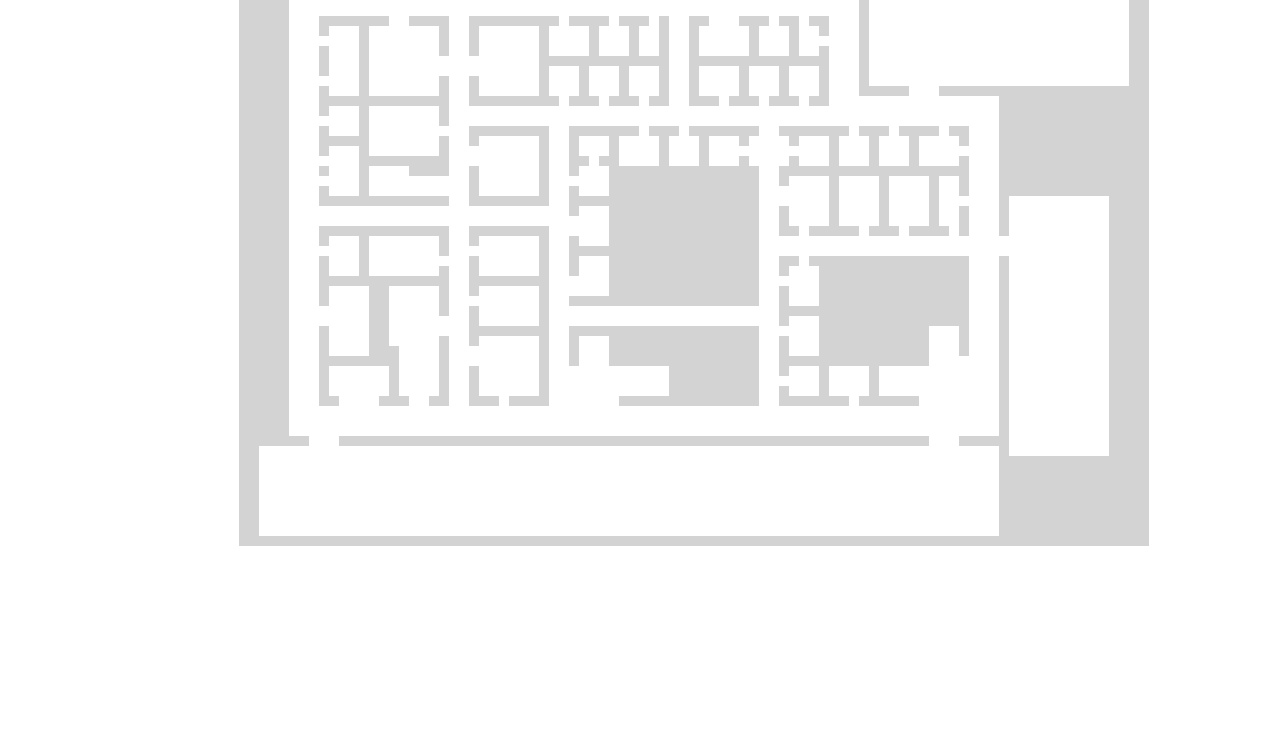
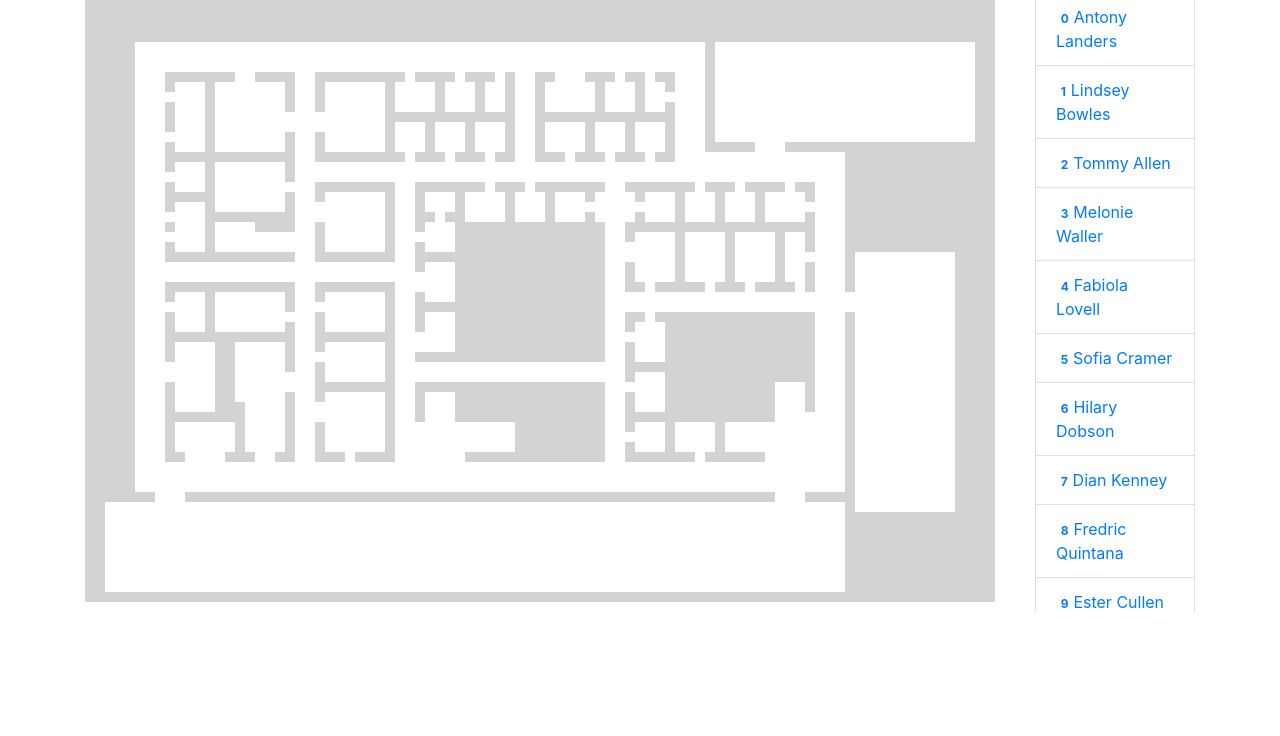
Before and after one commit to VA602AA-master/VC2008, a website: page building.html in a window 1280 px wide. Shown: the part 64-800 px from the top of the page. Drawn offline with nearby package versions, Linux system fonts and the light colour scheme.

Commit message:
Adding list of persons in the building

```diff
--- a/assets/js/building.js
+++ b/assets/js/building.js
@@ -25,7 +25,6 @@ function BuildingApp() {
         console.log(error);
       });
 
-
     d3.tsv("assets/data/rfid_assignments.txt")
       .then(rows => {
         let ids = rows
@@ -42,10 +41,10 @@ function BuildingApp() {
           });
         console.log("ids", ids);
 
-        var rlist = rfidList();
-        d3.select("#persons")
-          .datum(ids)
-          .call(rlist);
+        me.personList = PersonList();
+  			d3.select("#persons")
+  				.datum(ids)
+  			.call(me.personList);
       });
   }
 
--- /dev/null
+++ b/assets/js/person-list.js
@@ -0,0 +1,59 @@
+function PersonList(){
+
+	var selectedPersons = {};
+
+	function me(selection){
+		console.log(selection);
+		var list = selection.append("div")
+			.classed("list-group",true)
+			.attr("style","height:620px; overflow:scroll")
+			.selectAll("a")
+			.data(function(d){return d})
+			.enter()
+			.append("a")
+			.attr("href","#")
+		.classed("list-group-item",true)
+		.on("click",function(d){
+			me.togglePersonSelection(d);
+			// dispatch.togglePersonSelection(d);
+		});
+
+		list.append("span")
+			.classed("badge",true)
+		.text(function(d){return d.id});
+
+		list.append("span")
+			.text(function(d){return d.person})
+
+
+	}
+
+	me.togglePersonSelection = function(d){
+		if(selectedPersons[d.id]){
+			delete selectedPersons[d.id]
+		}else
+			selectedPersons[d.id] = d;
+
+		dispatch.updatedPersonSelection(d, selectedPersons);
+	}
+
+	me.selectMultiplePersons = function(list){
+		selectedPersons = {};
+		list.forEach(function(p){
+			selectedPersons[p.id] = p;
+		})
+
+		dispatch.updatedPersonSelection(null, selectedPersons);
+	}
+
+	me.unselectAll = function(){
+		selectedPersons = {};
+		dispatch.updatedPersonSelection(null, selectedPersons);
+	}
+
+	me.selectedPersons = function(){
+		return selectedPersons;
+	}
+
+	return me;
+}
--- a/building.html
+++ b/building.html
@@ -1,18 +1,21 @@
 <!DOCTYPE html>
 <html>
+
 <head>
   <meta http-equiv="Content-type" content="text/html; charset=utf-8">
   <title>Evacuation Building</title>
-        <link rel="stylesheet" href="node_modules/bootstrap/dist/css/bootstrap.min.css" type="text/css" media="screen">
+  <link rel="stylesheet" href="node_modules/bootstrap/dist/css/bootstrap.css" type="text/css" media="screen">
 
   <script src="node_modules/d3/dist/d3.min.js" type="text/javascript" charset="utf-8"></script>
   <script src="assets/js/buildingBitmap.js" charset="utf-8"></script>
+  <script src="assets/js/person-list.js" charset="utf-8"></script>
 
 </head>
+
 <body id="main">
   <div class="container">
+    <h1>Building</h1>
     <div class="row">
-                <h1 >Building</h1>
       <div id="building" class="col-md-10">
 
       </div>
@@ -29,4 +32,5 @@
   <script src="assets/js/building.js" type="text/javascript" charset="utf-8"></script>
 
 </body>
+
 </html>
```
Lines whose indentation alone changed are shown as unchanged.
